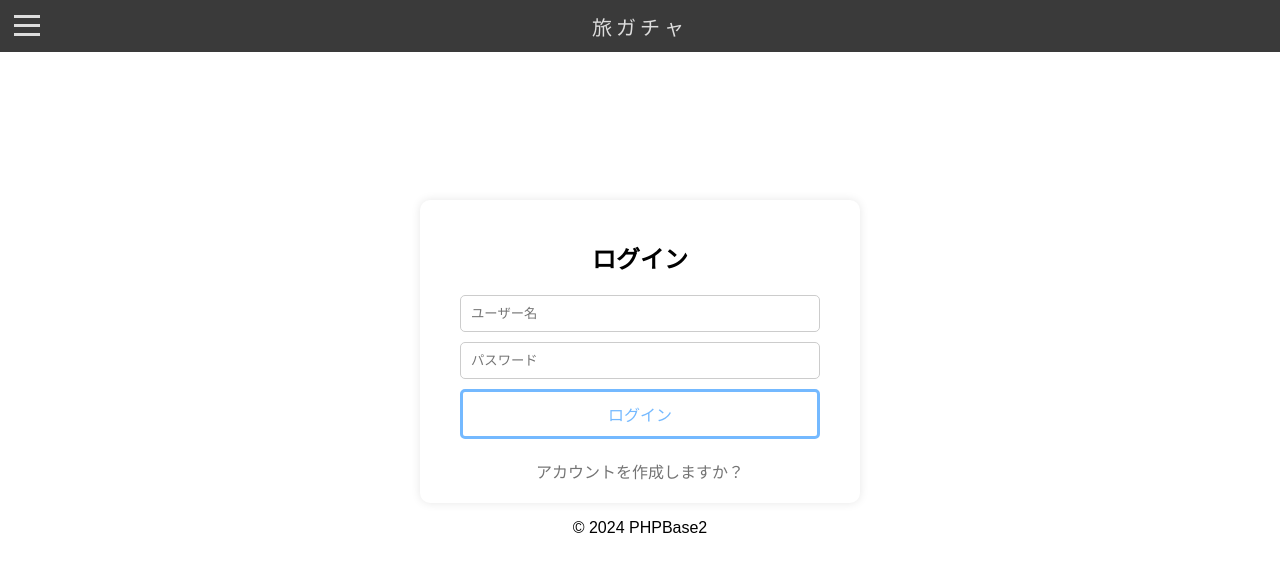
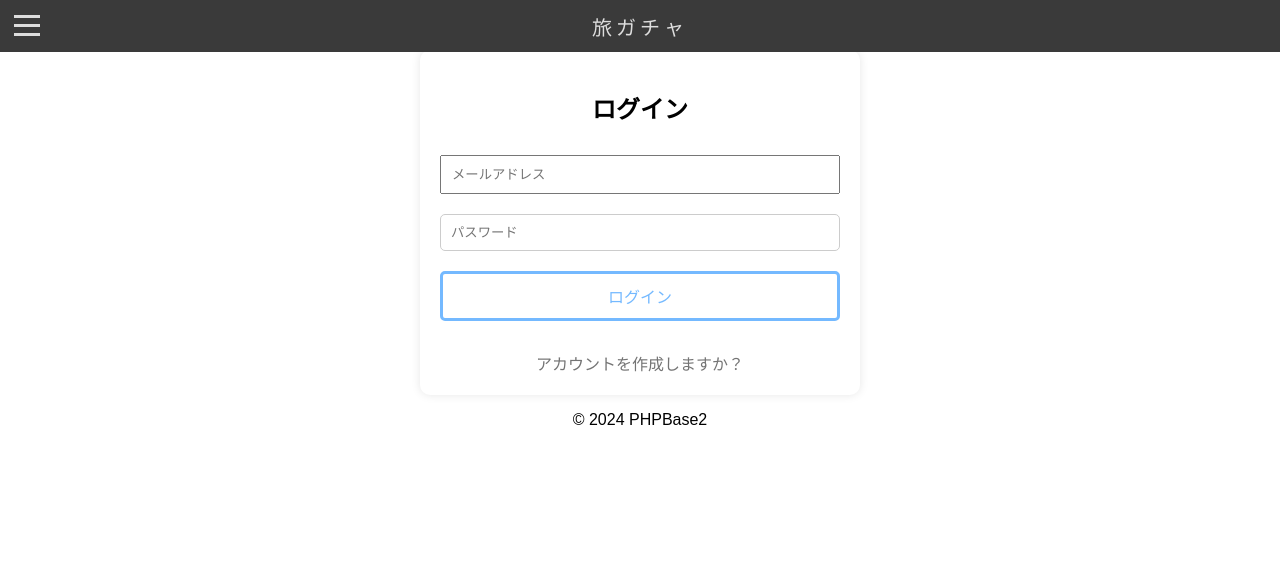
Before and after one commit to saitohiraku/Dteam, a PHP site: page /sources/login.php in a window 1280 px wide. Shown: the top 572 px of the page. Run offline with PHP 8.4, Linux system fonts and the light colour scheme.

Commit message:
ログイン

```diff
--- a/sources/login.php
+++ b/sources/login.php
@@ -5,92 +5,149 @@
 @copyright Copyright (c) 2024 Yamanoi Yasushi.
 */
 
-//ライブラリをインクルード
+// ライブラリをインクルード
 require_once("common/libs.php");
+
+session_start();
 
 $err_array = array();
 $err_flag = 0;
 $page_obj = null;
 
+// データベース接続情報
+$host = 'localhost';
+$db = 'k2024ddb';
+$user = 'k2024ddb';
+$pass = 'TKXZRzx7fhBOa81T!';
+
+// データベース接続を作成
+$conn = new mysqli($host, $user, $pass, $db);
+
+// 接続をチェック
+if ($conn->connect_error) {
+	die("Connection failed: " . $conn->connect_error);
+}
+
+// ログイン処理
+// ログイン処理
+if ($_SERVER["REQUEST_METHOD"] == "POST") {
+	$usermail = $_POST['usermail'];
+	$password = $_POST['password'];
+
+	$sql = $conn->prepare("SELECT User_ID, User_PassWord FROM Users WHERE User_MailAddress = ?");
+	$sql->bind_param("s", $usermail);
+	$sql->execute();
+	$result = $sql->get_result();
+
+	if ($result->num_rows > 0) {
+		$row = $result->fetch_assoc();
+		$user_id = $row['User_ID'];
+		$stored_password = $row['User_PassWord'];
+
+		if ($password === $stored_password) {
+			// ログイン成功
+			$_SESSION['user_id'] = $user_id;
+			header("Location: index.php");
+			exit();
+		} else {
+			$err_array[] = "パスワードが正しくありません。";
+		}
+	} else {
+		$err_array[] = "メールアドレスが見つかりません。";
+	}
+}
 
 //--------------------------------------------------------------------------------------
-///	本体ノード
+/// 本体ノード
 //--------------------------------------------------------------------------------------
 class cmain_node extends cnode {
 	//--------------------------------------------------------------------------------------
 	/*!
-	@brief	コンストラクタ
+	@brief コンストラクタ
 	*/
 	//--------------------------------------------------------------------------------------
 	public function __construct() {
-		//親クラスのコンストラクタを呼ぶ
+		// 親クラスのコンストラクタを呼ぶ
 		parent::__construct();
 	}
+
 	//--------------------------------------------------------------------------------------
 	/*!
-	@brief  本体実行（表示前処理）
+	@brief 本体実行（表示前処理）
 	@return なし
 	*/
 	//--------------------------------------------------------------------------------------
-	public function execute(){
+	public function execute() {
 	}
+
 	//--------------------------------------------------------------------------------------
 	/*!
-	@brief	構築時の処理(継承して使用)
-	@return	なし
-	*/
-	//--------------------------------------------------------------------------------------
-	public function create(){
-	}
-	//--------------------------------------------------------------------------------------
-	/*!
-	@brief  表示(継承して使用)
+	@brief 構築時の処理(継承して使用)
 	@return なし
 	*/
 	//--------------------------------------------------------------------------------------
-	public function display(){
-//PHPブロック終了
+	public function create() {
+	}
+
+	//--------------------------------------------------------------------------------------
+	/*!
+	@brief 表示(継承して使用)
+	@return なし
+	*/
+	//--------------------------------------------------------------------------------------
+	public function display() {
+		global $err_array;
 		?>
-<!-- コンテンツ　-->
-<div class="login-container">
+		<!-- コンテンツ -->
+		<div class="login-container" style="max-width: 400px; margin: auto;">
 			<h2>ログイン</h2>
+			<?php
+			if (!empty($err_array)) {
+				echo '<div class="error">';
+				foreach ($err_array as $error) {
+					echo '<p>' . htmlspecialchars($error, ENT_QUOTES, 'UTF-8') . '</p>';
+				}
+				echo '</div>';
+			}
+			?>
 			<form action="#" method="post">
-            <input type="text" name="username" placeholder="ユーザー名" required>
-            <input type="password" name="password" placeholder="パスワード" required>
-            <button type="submit">ログイン</button>
+				<input type="email" name="usermail" placeholder="メールアドレス" required style="width: 100%; padding: 10px; margin: 10px 0;">
+				<input type="password" name="password" placeholder="パスワード" required style="width: 100%; padding: 10px; margin: 10px 0;">
+				<button type="submit" style="width: 100%; padding: 10px; margin: 10px 0;">ログイン</button>
 			</form>
 			<div class="create">
 				<a href="./signin.php">アカウントを作成しますか？</a>
 			</div>
 		</div>
-<!-- /コンテンツ　-->
+		<!-- /コンテンツ -->
 		<?php
-//PHPブロック再開
 	}
+
 	//--------------------------------------------------------------------------------------
 	/*!
-	@brief	デストラクタ
+	@brief デストラクタ
 	*/
 	//--------------------------------------------------------------------------------------
-	public function __destruct(){
-		//親クラスのデストラクタを呼ぶ
+	public function __destruct() {
+		// 親クラスのデストラクタを呼ぶ
 		parent::__destruct();
 	}
 }
 
-//ページを作成
+// ページを作成
 $page_obj = new cnode();
-//ヘッダ追加
+// ヘッダ追加
 $page_obj->add_child(cutil::create('cheader'));
-//本体追加
+// 本体追加
 $page_obj->add_child($main_obj = cutil::create('cmain_node'));
-//フッタ追加
+// フッタ追加
 $page_obj->add_child(cutil::create('cfooter'));
-//構築時処理
+// 構築時処理
 $page_obj->create();
-//本体実行（表示前処理）
+// 本体実行（表示前処理）
 $main_obj->execute();
-//ページ全体を表示
+// ページ全体を表示
 $page_obj->display();
 
+$conn->close();
 ?>
```
Lines whose indentation alone changed are shown as unchanged.
